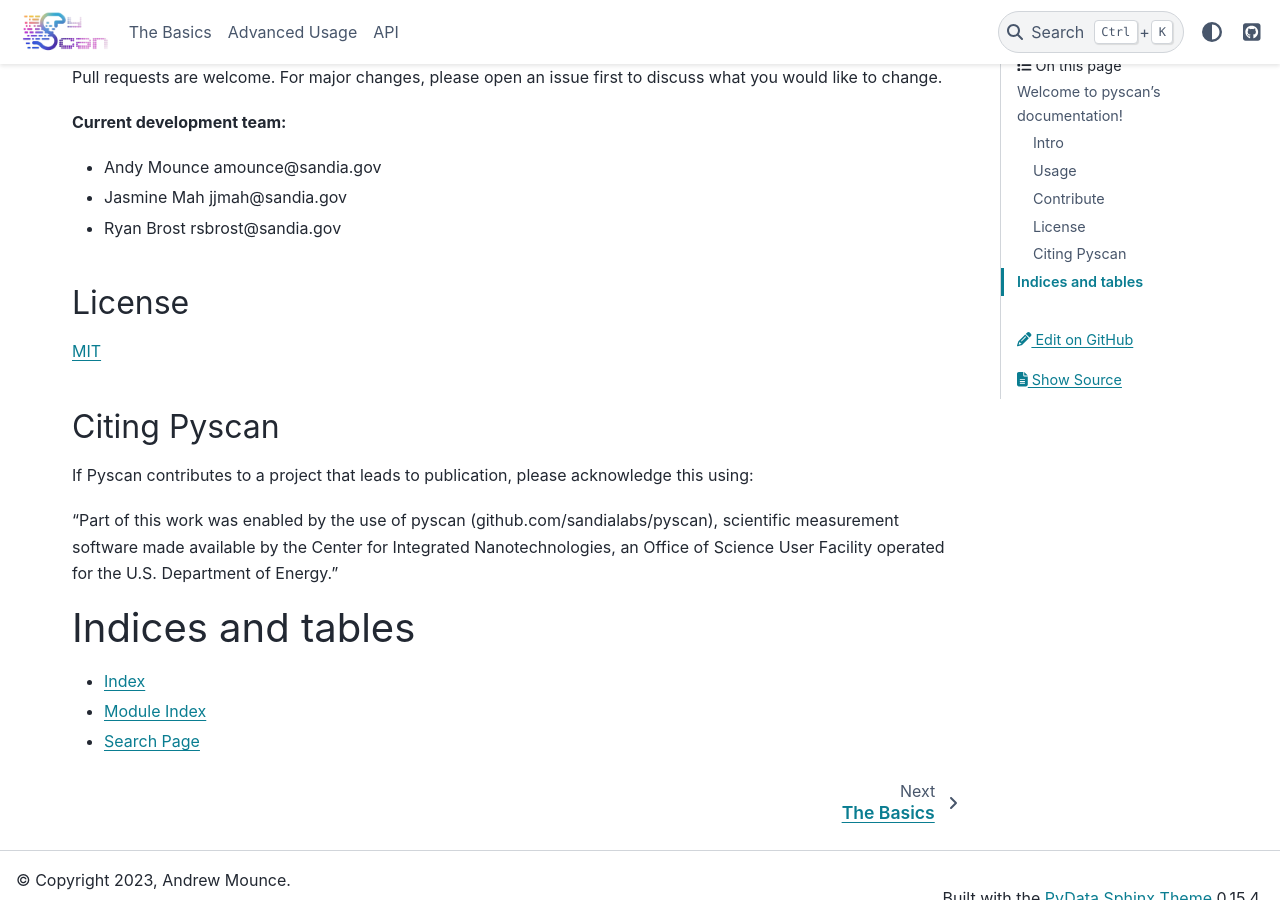
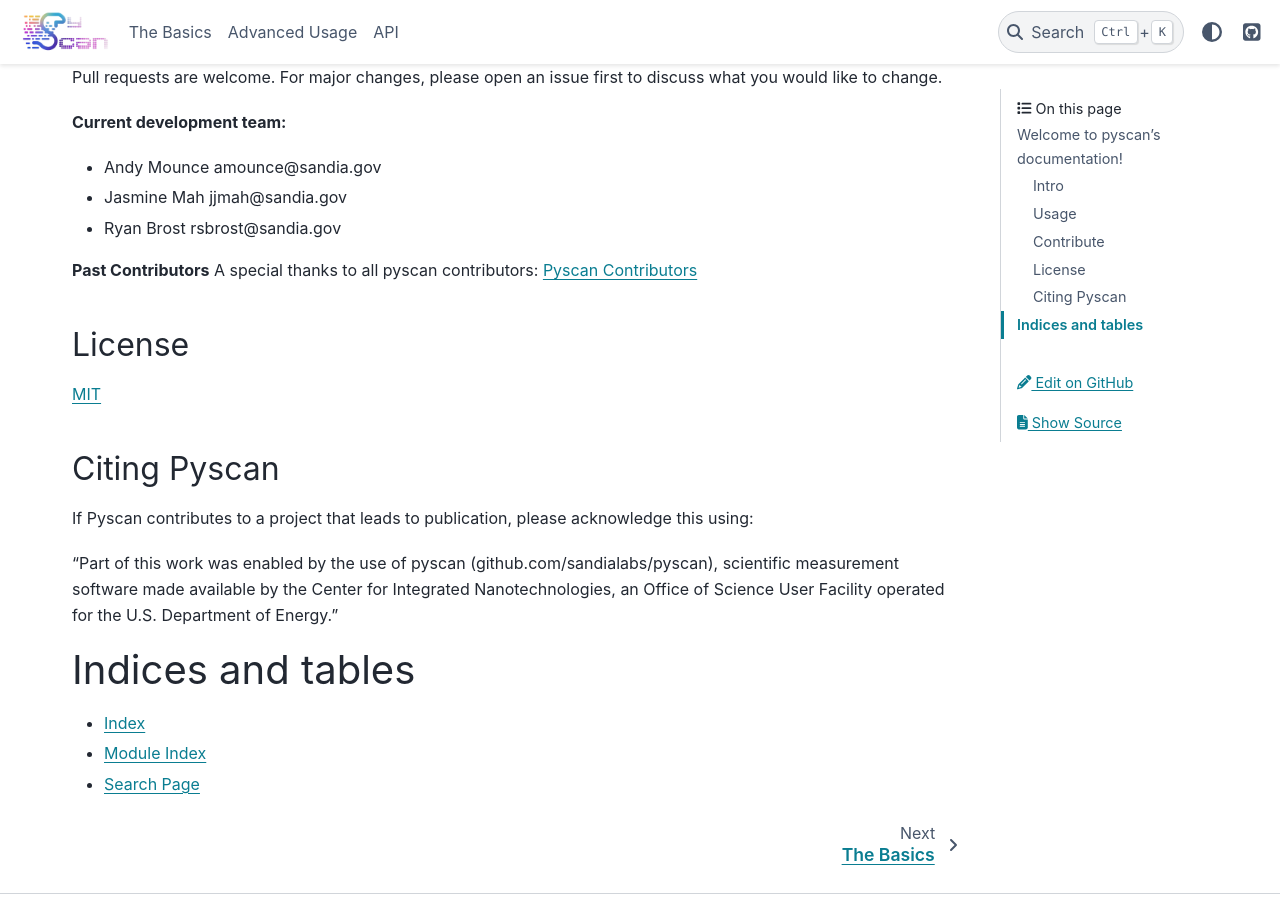
Before and after one commit to sandialabs/pyscan, a Sphinx documentation site: the page built from docs/source/index.md, in a window 1280 px wide and 900 px high, scrolled down 1166 px. Built offline with Sphinx 7.4.7 and the PyData theme 0.15.4, drawn with Linux system fonts in a browser that asks for light colours; pages that are not in the unit, such as notebooks, are missing from menus.

Commit message:
fix: Added wiki link to contributors in README and docs index

```diff
--- a/docs/source/index.md
+++ b/docs/source/index.md
@@ -44,6 +44,9 @@
 - Jasmine Mah jjmah@sandia.gov
 - Ryan Brost rsbrost@sandia.gov
 
+**Past Contributors**
+A special thanks to all pyscan contributors: [Pyscan Contributors](https://github.com/sandialabs/pyscan/wiki/Pyscan-wall-of-fame#past-and-current-contributors)
+
 ## License
 [MIT](https://choosealicense.com/licenses/mit/)
 
```
Also changed, not shown: README.md (+3 -1 lines).
